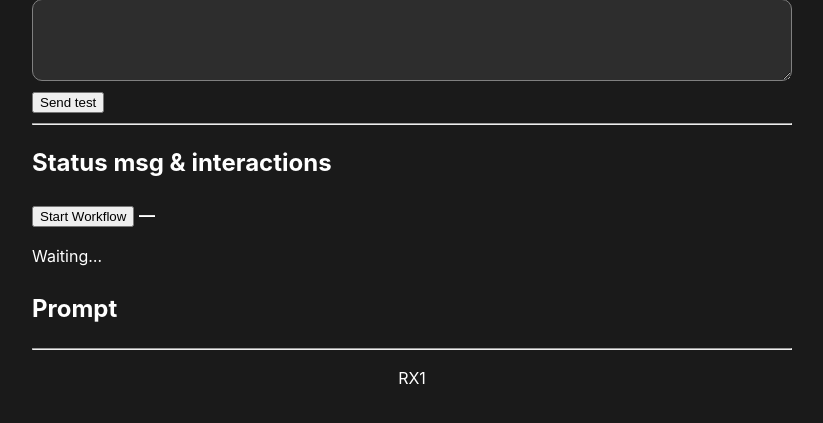
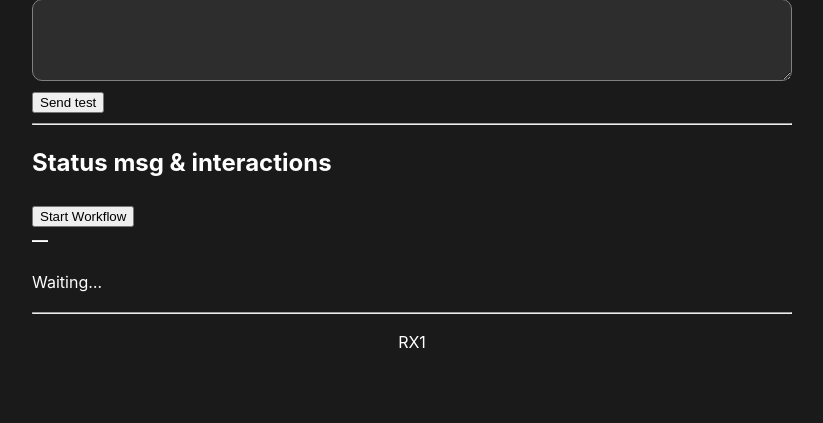
Before and after one commit to holaneu/rx1, a Flask app: page / in a window 1280 px wide. Shown: the part 173-596 px from the top of the page, without its empty margins (228-1051 px from the left). Run offline with Flask 3, Linux system fonts and the light colour scheme.

Commit message:
small update

```diff
--- a/backend/templates/index.html
+++ b/backend/templates/index.html
@@ -28,12 +28,20 @@
         <hr>
 
         <h2>Status msg & interactions</h2>
-        <button id="startBtn">Start Workflow</button>
+        <div class="form-row">
+            <button id="startBtn">Start Workflow</button>
+        </div>
+        <div class="form-row">
+            <div id="response"></div>
+        </div>
+        <div class="form-row"></div>
+
+
+
 
         <strong id="status-title">—</strong>
         <p id="status-body">Waiting…</p>
 
-        <h2>Prompt</h2>
         <p id="prompt"></p>
         <button id="confirmBtn" style="display:none;">Continue</button>
 
```
Also changed, not shown: backend/app.py (+1 -7 lines).
